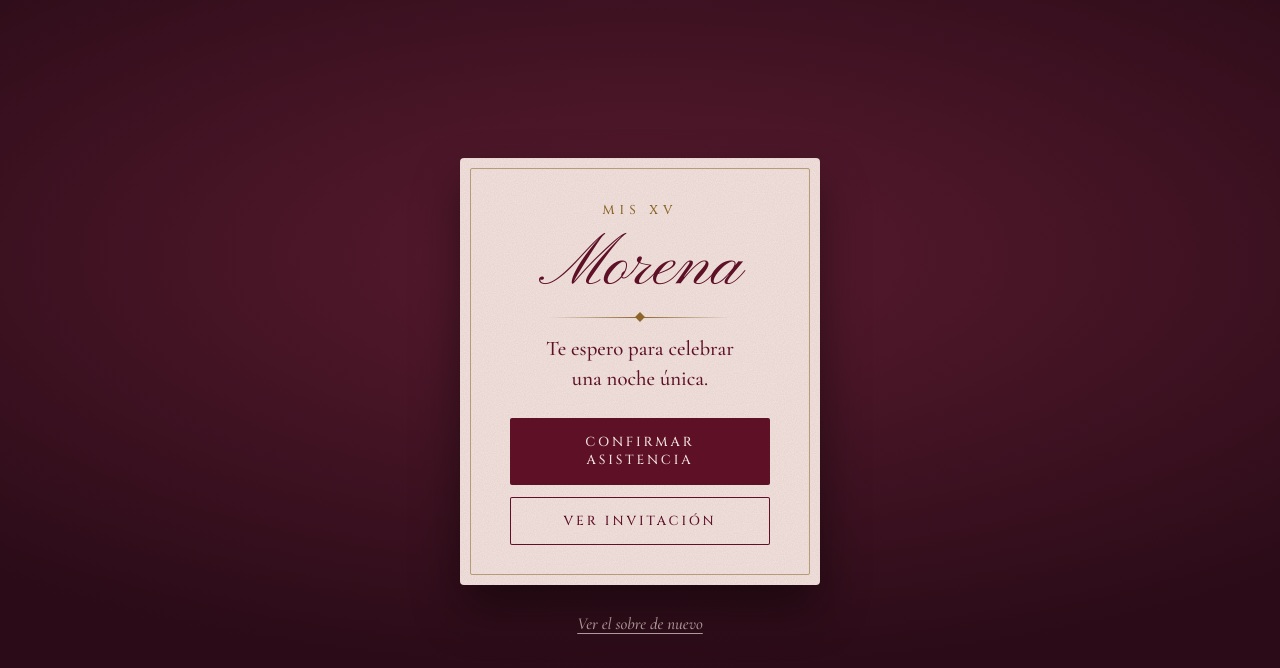
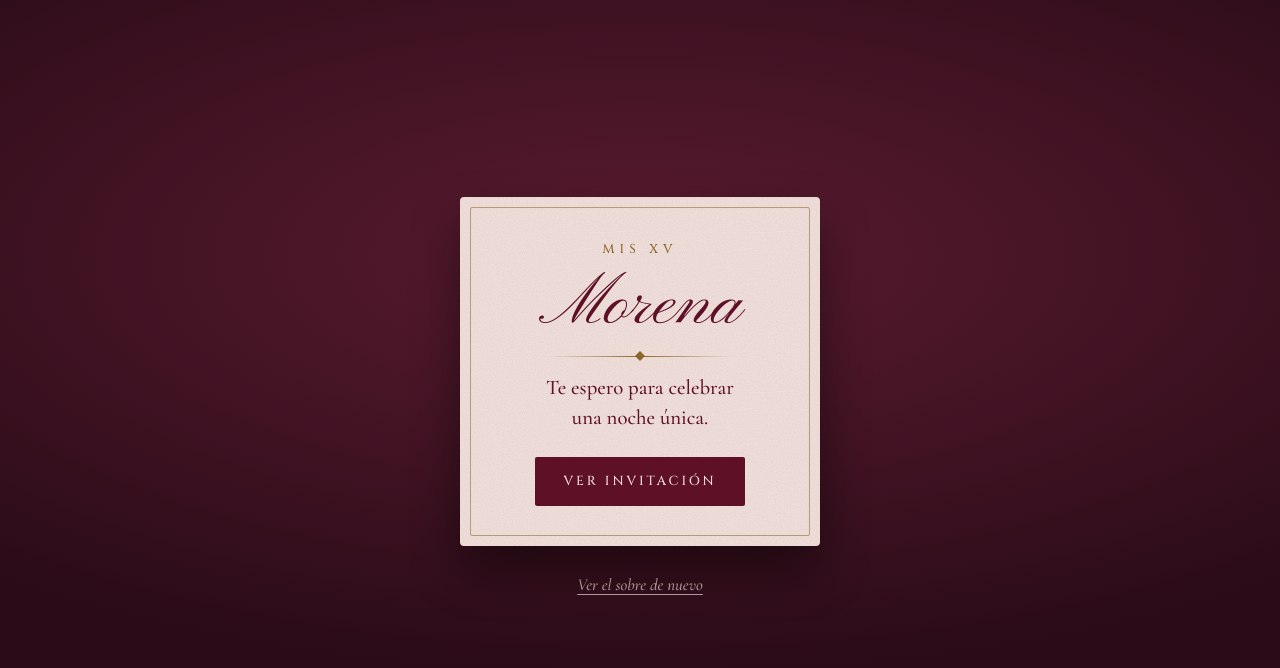
Before and after one commit to paalanis/tarjetaMore, a plain HTML site: page docs/index.html in a window 1280 px wide. Both pictures are taken after a click on the button "Abrir el sobre". Drawn offline with nearby package versions, Linux system fonts and the light colour scheme.

Commit message:
feat: move attendance confirmation out of the envelope page

```diff
--- a/docs/index.html
+++ b/docs/index.html
@@ -387,21 +387,6 @@
     outline-offset: 4px;
   }
 
-  .card-actions {
-    display: flex;
-    flex-direction: column;
-    align-items: stretch;
-    gap: 0.75rem;
-    width: min(260px, 100%);
-  }
-
-  .card-cta--secondary {
-    background: transparent;
-    color: var(--wine);
-    box-shadow: inset 0 0 0 1px var(--wine);
-  }
-
-  .card-cta--secondary:hover { background: var(--paper-shade); }
 
   .replay {
     padding: 0.5rem 0.75rem;
@@ -461,10 +446,7 @@
       <h1 class="card-name">Morena</h1>
       <div class="card-rule" aria-hidden="true"></div>
       <p class="card-text" id="cardText">Te espero para celebrar una noche única.</p>
-      <div class="card-actions">
-        <a class="card-cta" id="rsvp" href="https://wa.me/" rel="noopener">CONFIRMAR ASISTENCIA</a>
-        <a class="card-cta card-cta--secondary" href="https://morena0512.my.canva.site/" rel="noopener">VER INVITACIÓN</a>
-      </div>
+      <a class="card-cta" id="cta" href="https://morena0512.my.canva.site/" rel="noopener">VER INVITACIÓN</a>
     </article>
     <button class="replay" id="replay" type="button">Ver el sobre de nuevo</button>
   </section>
@@ -476,12 +458,9 @@
     var envelope = document.getElementById("envelope");
     var envelopeScene = document.getElementById("envelopeScene");
     var inviteScene = document.getElementById("inviteScene");
-    var rsvp = document.getElementById("rsvp");
+    var cta = document.getElementById("cta");
     var reduceMotion = window.matchMedia("(prefers-reduced-motion: reduce)").matches;
     var timers = [];
-    // Host's WhatsApp number in international format without "+" (for example 5493511234567).
-    // While empty, WhatsApp asks the guest to pick the recipient.
-    var HOST_PHONE = "";
 
     // Guest name comes from a data-guest attribute on per-guest pages, ?n=Marta on real hosting,
     // or #Marta (underscores as spaces) in previews.
@@ -506,13 +485,10 @@
         guest + ", te espero para celebrar una noche única.";
     }
 
-    var rsvpText = "¡Hola! Confirmo mi asistencia a los 15 de Morena." + (guest ? " — " + guest : "");
-    rsvp.href = "https://wa.me/" + HOST_PHONE + "?text=" + encodeURIComponent(rsvpText);
-
     function showInvite() {
       envelopeScene.inert = true;
       inviteScene.inert = false;
-      rsvp.focus({ preventScroll: true });
+      cta.focus({ preventScroll: true });
     }
 
     function open() {
```
Also changed, not shown: docs/marta/index.html (+3 -27 lines), prototype/envelope.html (+3 -27 lines).
